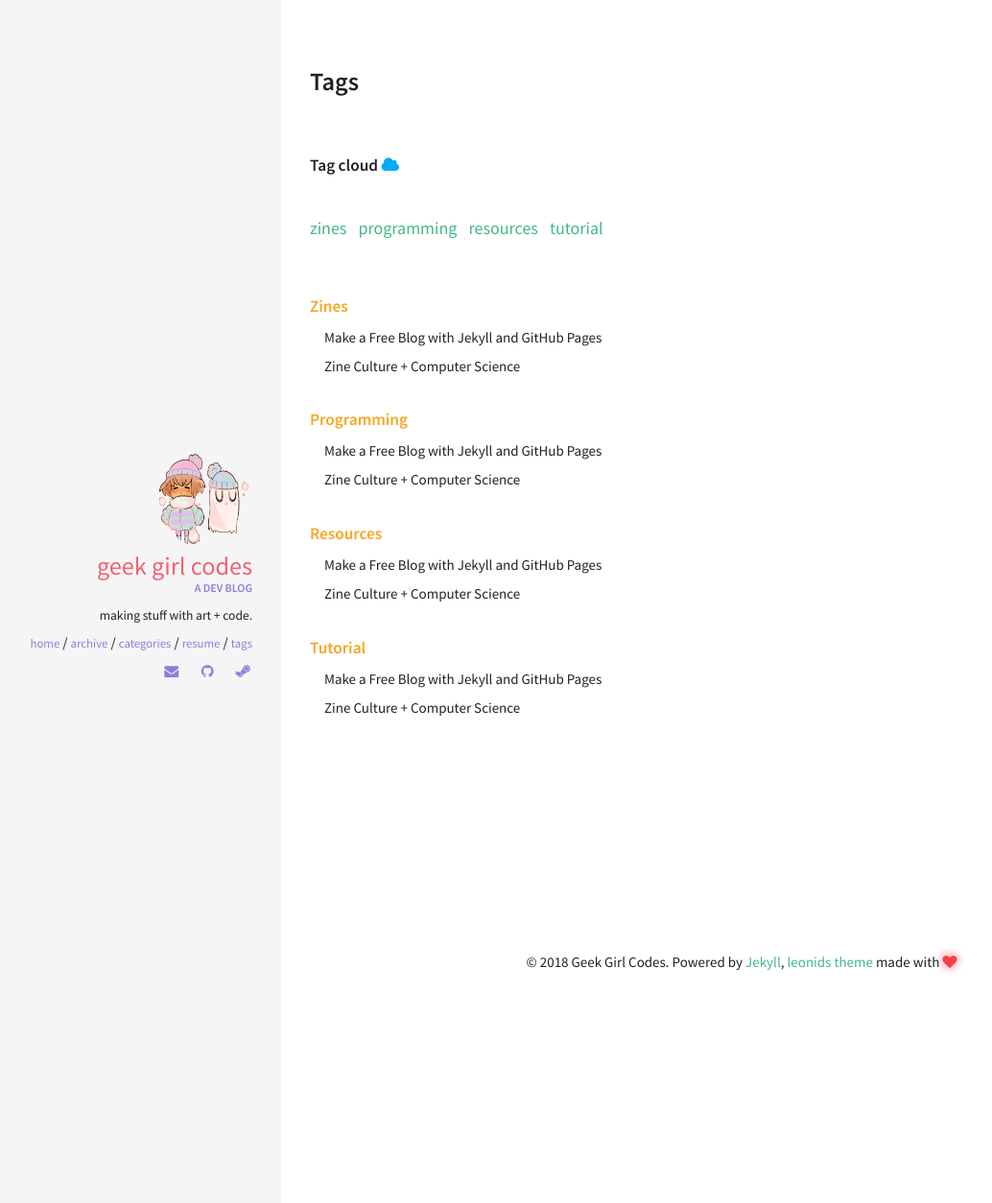
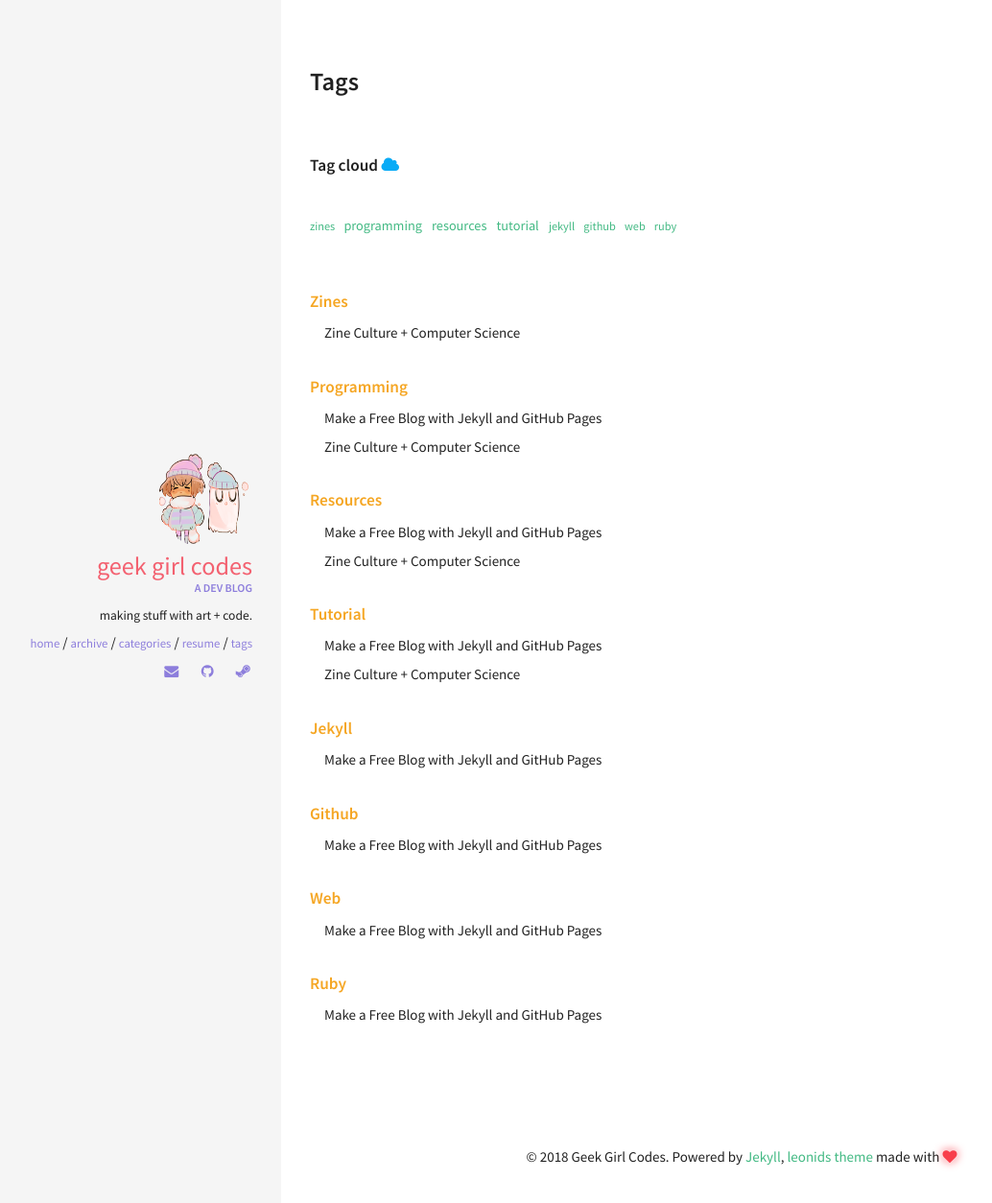
Before and after one commit to misskaseyann/misskaseyann.github.io, a Jekyll site: the page built from tags.html, in a window 1280 px wide. Shown: the top 1254 px of the page at 96% size, without its empty margins (27-1061 px from the left). Built offline with Jekyll 4.4.1, drawn with Linux system fonts in a browser that asks for light colours.

Commit message:
added tags

```diff
--- a/_posts/2018-09-16-make-a-free-blog-with-jekyll-and-github-pages.md
+++ b/_posts/2018-09-16-make-a-free-blog-with-jekyll-and-github-pages.md
@@ -2,8 +2,8 @@
 layout: post
 title: "Make a Free Blog with Jekyll and GitHub Pages"
 excerpt: "Learn how to make your own static website or blog for free using GitHub Pages and Jekyll. This tutorial is very easy and you will be up and running with a blog in no time!"
-categories: [cool stuff]
-tags: [zines, programming, resources, tutorial]
+categories: [tutorial]
+tags: [jekyll, programming, resources, tutorial, github, web, ruby]
 comments: true
 image:
   feature: http://i65.tinypic.com/2z8t5is.png
```
